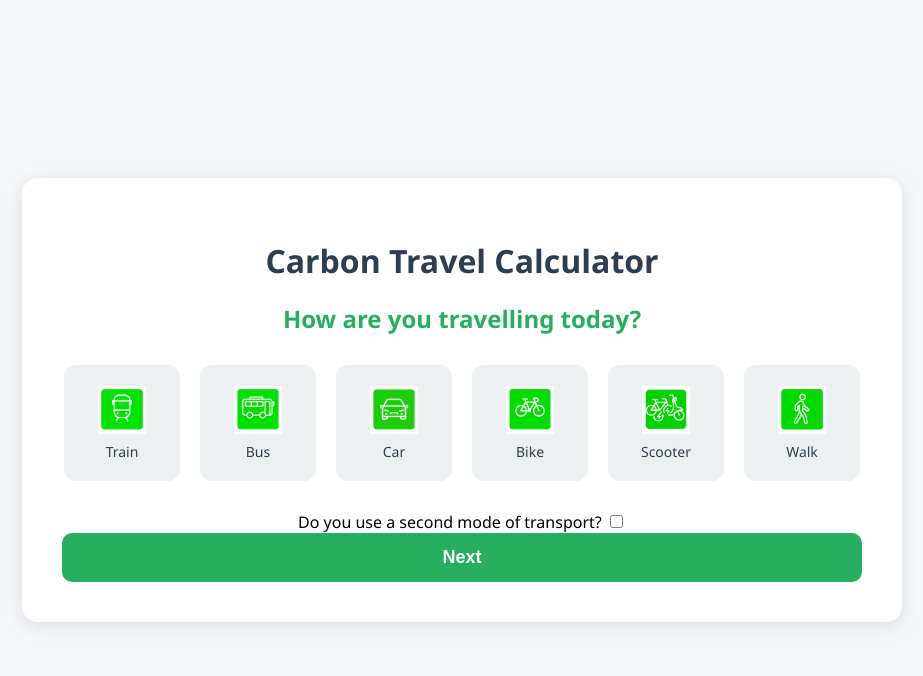
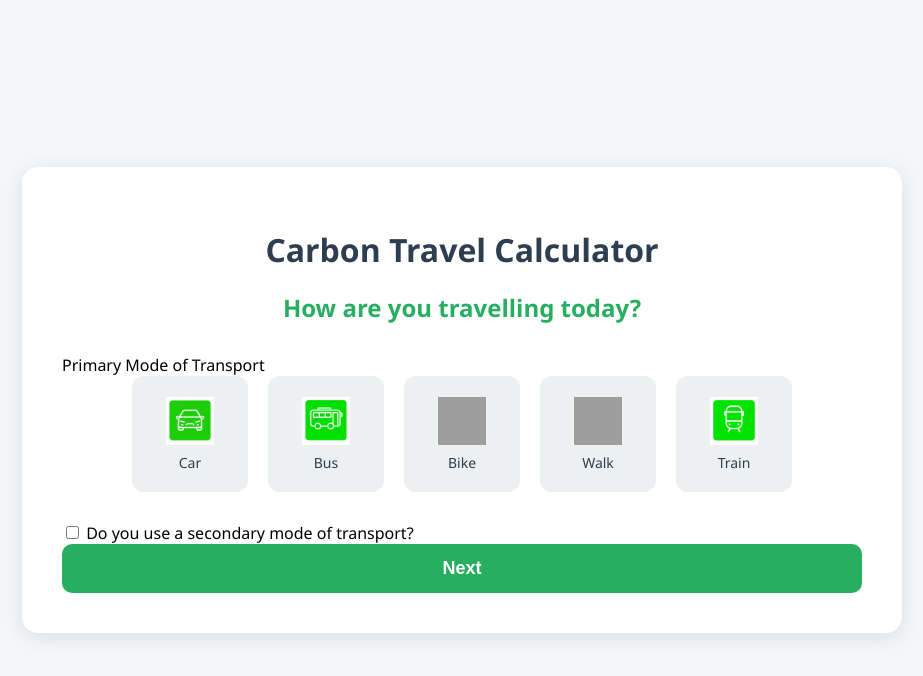
Before and after one commit to EimearCrowley/Carbon-Footprint-Webapp-for-MTU, a Django app: page / in a window 1280 px wide. Shown: the top 676 px of the page, without its empty margins (178-1101 px from the left). Run offline with Django 5.2, Linux system fonts and the light colour scheme; parts of the project's set-up code (start-up, migrations or seed data) failed here and were passed over; grey boxes are pictures that could not be loaded.

Commit message:
Starting of secondary mode of transport interface NOT FULLY FUNCTIONAL YET

```diff
--- a/carbon_footprint_app/carbon_app/forms.py
+++ b/carbon_footprint_app/carbon_app/forms.py
@@ -1,26 +1,6 @@
 from django import forms
 
-class ModeSelectionForm(forms.Form):
-    MODE_CHOICES = [
-        ('car', 'Car'),
-        ('bus', 'Bus'),
-        ('bike', 'Bike'),
-        ('walk', 'Walk'),
-        ('train', 'Train'),
-    ]
-    mode_1 = forms.ChoiceField(choices=MODE_CHOICES, widget=forms.RadioSelect, label="Primary Mode of Transport")
-    duo_mode = forms.BooleanField(required=False, label="Use two modes of transport?")
-    mode_2 = forms.ChoiceField(choices=MODE_CHOICES, required=False, label="Secondary Mode of Transport")
-
-class TransportDetailsForm(forms.Form):
-    fuel_type = forms.ChoiceField(
-        choices=[('petrol', 'Petrol'), ('diesel', 'Diesel'), ('electric', 'Electric')],
-        widget=forms.RadioSelect(attrs={'class': 'fuel-type'})
-    )
-    engine_option = forms.CharField(widget=forms.HiddenInput(), required=False)
-
-from django import forms
-
+# Shared choices
 MODE_CHOICES = [
     ('car', 'Car'),
     ('bus', 'Bus'),
@@ -49,17 +29,46 @@ ENGINE_CHOICES_ELECTRIC = [
 ]
 
 class ModeSelectionForm(forms.Form):
-    mode_1 = forms.ChoiceField(choices=MODE_CHOICES, widget=forms.RadioSelect, label="Primary Mode of Transport")
-    duo_mode = forms.BooleanField(required=False, label="Do you use a secondary mode of transport?")
-    mode_2 = forms.ChoiceField(choices=MODE_CHOICES, required=False, label="Secondary Mode of Transport")
+    MODE_CHOICES = [
+        ('car', 'Car'),
+        ('bus', 'Bus'),
+        ('bike', 'Bike'),
+        ('walk', 'Walk'),
+        ('train', 'Train'),
+    ]
 
+    mode_1 = forms.ChoiceField(
+        choices=MODE_CHOICES,
+        widget=forms.RadioSelect,
+        label="Primary Mode of Transport"
+    )
+
+    duo_mode = forms.BooleanField(
+        required=False,
+        label="Do you use a secondary mode of transport?"
+    )
+
+    mode_2 = forms.ChoiceField(
+        choices=MODE_CHOICES,
+        required=False,
+        widget=forms.RadioSelect,
+        label="Secondary Mode of Transport"
+    )
+
+
+# ✅ Transport details form
 class TransportDetailsForm(forms.Form):
-    fuel_type = forms.ChoiceField(choices=FUEL_CHOICES, widget=forms.RadioSelect)
+    fuel_type = forms.ChoiceField(
+        choices=FUEL_CHOICES,
+        widget=forms.RadioSelect(attrs={'class': 'fuel-type'})
+    )
+
     engine_option = forms.ChoiceField(
         choices=ENGINE_CHOICES_PETROL_DIESEL + ENGINE_CHOICES_ELECTRIC,
-        widget=forms.RadioSelect)
+        widget=forms.RadioSelect
+    )
 
-
+# ✅ Route days form (location + optional secondary location)
 class RouteDaysForm(forms.Form):
     origin = forms.CharField(
         label='Start Location',
@@ -88,3 +97,15 @@ class RouteDaysForm(forms.Form):
         max_value=7,
         widget=forms.NumberInput(attrs={'placeholder': 'e.g. 5'})
     )
+
+    secondary_origin = forms.CharField(
+        required=False,
+        label="Secondary Start Location",
+        widget=forms.TextInput(attrs={'placeholder': 'e.g. Cork Train Station'})
+    )
+
+    secondary_destination = forms.CharField(
+        required=False,
+        label="Secondary Destination",
+        widget=forms.TextInput(attrs={'placeholder': 'e.g. MTU Bishopstown'})
+    )
--- a/carbon_footprint_app/carbon_app/templates/mode_selection.html
+++ b/carbon_footprint_app/carbon_app/templates/mode_selection.html
@@ -98,6 +98,12 @@
 
     .form-group {
       margin-top: 20px;
+      text-align: left;
+    }
+
+    #secondary-fields {
+      display: none;
+      margin-top: 30px;
     }
   </style>
 </head>
@@ -108,47 +114,37 @@
 
     <form method="post">
       {% csrf_token %}
-      <div class="mode-grid" id="mode-options">
+
+      <div class="form-group">
+        <label>Primary Mode of Transport</label>
+        <div class="mode-grid" id="mode-options-1">
+          {% for value, label in form.mode_1.field.choices %}
             <label class="mode-option">
-          <input type="radio" name="mode_1" value="train" style="display: none;">
-          <img src="{% static 'carbon_app/images/train_button.png' %}" alt = "Train">
-          <span>Train</span>
+              <input type="radio" name="mode_1" value="{{ value }}" style="display: none;">
+              <img src="{% static 'carbon_app/images/'|add:value|add:'_button.png' %}" alt="{{ label }}">
+              <span>{{ label }}</span>
             </label>
-        <label class="mode-option">
-          <input type="radio" name="mode_1" value="bus" style="display: none;">
-          <img src="{% static 'carbon_app/images/bus_button.png' %}" alt = "Bus">
-          <span>Bus</span>
-        </label>
-        <label class="mode-option">
-          <input type="radio" name="mode_1" value="car" style="display: none;">
-          <img src="{% static 'carbon_app/images/car_button.png' %}" alt = "Car">
-          <span>Car</span>
-        </label>
-        <label class="mode-option">
-          <input type="radio" name="mode_1" value="cycling" style="display: none;">
-          <img src="{% static 'carbon_app/images/cycling_button.png' %}" alt = "Bike">
-          <span>Bike</span>
-        </label>
-        <label class="mode-option">
-          <input type="radio" name="mode_1" value="scooter" style="display: none;">
-          <img src="{% static 'carbon_app/images/electric_scooter_bike.png' %}" alt = "E-Scooter/Bike">
-          <span>Scooter</span>
-        </label>
-        <label class="mode-option">
-          <input type="radio" name="mode_1" value="walk" style="display: none;">
-          <img src="{% static 'carbon_app/images/walking_button.png' %}" alt="Walking">
-          <span>Walk</span>
-        </label>
+          {% endfor %}
+        </div>
       </div>
 
       <div class="form-group">
-        <label for="duo_mode">Do you use a second mode of transport?</label>
-        {{ form.duo_mode }}
+        {{ form.duo_mode }} {{ form.duo_mode.label_tag }}
       </div>
 
-      <div class="form-group" id="mode-2-group" style="display: none;">
-        <label for="mode_2">Select second mode:</label>
-        {{ form.mode_2 }}
+      <div id="secondary-fields">
+        <div class="form-group">
+          <label>Secondary Mode of Transport</label>
+          <div class="mode-grid" id="mode-options-2">
+            {% for value, label in form.mode_2.field.choices %}
+              <label class="mode-option">
+                <input type="radio" name="mode_2" value="{{ value }}" style="display: none;">
+                <img src="{% static 'carbon_app/images/'|add:value|add:'_button.png' %}" alt="{{ label }}">
+                <span>{{ label }}</span>
+              </label>
+            {% endfor %}
+          </div>
+        </div>
       </div>
 
       <button type="submit" class="btn">Next</button>
@@ -156,33 +152,29 @@
   </div>
 
   <script>
-    const modeOptions = document.querySelectorAll('.mode-option');
-    const duoCheckbox = document.querySelector('input[name="duo_mode"]');
-    const mode2Group = document.getElementById('mode-2-group');
-
-    modeOptions.forEach(option => {
+    function setupModeSelector(containerId, inputName) {
+      const options = document.querySelectorAll(`#${containerId} .mode-option`);
+      options.forEach(option => {
         option.addEventListener('click', () => {
-        modeOptions.forEach(opt => opt.classList.remove('selected'));
+          options.forEach(opt => opt.classList.remove('selected'));
           option.classList.add('selected');
-        option.querySelector('input').checked = true;
+          option.querySelector(`input[name="${inputName}"]`).checked = true;
         });
-    });
-
-    if (duoCheckbox) {
-      duoCheckbox.addEventListener('change', () => {
-        mode2Group.style.display = duoCheckbox.checked ? 'block' : 'none';
       });
     }
 
-    window.onload = () => {
-      const selected = document.querySelector('input[name="mode_1"]:checked');
-      if (selected) {
-        selected.closest('.mode-option')?.classList.add('selected');
+    setupModeSelector('mode-options-1', 'mode_1');
+    setupModeSelector('mode-options-2', 'mode_2');
+
+    const duoCheckbox = document.querySelector('input[name="duo_mode"]');
+    const secondaryFields = document.getElementById('secondary-fields');
+
+    function toggleSecondaryFields() {
+      secondaryFields.style.display = duoCheckbox.checked ? 'block' : 'none';
     }
-      if (duoCheckbox && duoCheckbox.checked) {
-        mode2Group.style.display = 'block';
-      }
-    };
+
+    duoCheckbox.addEventListener('change', toggleSecondaryFields);
+    window.onload = toggleSecondaryFields;
   </script>
 </body>
 </html>
```
Also changed, not shown: carbon_footprint_app/carbon_app/templates/mode_of_transport.html (deleted, +0 -13 lines), carbon_footprint_app/carbon_app/templates/route_days.html (+12 -0 lines), carbon_footprint_app/db.sqlite3. Lines whose indentation alone changed are shown as unchanged.
